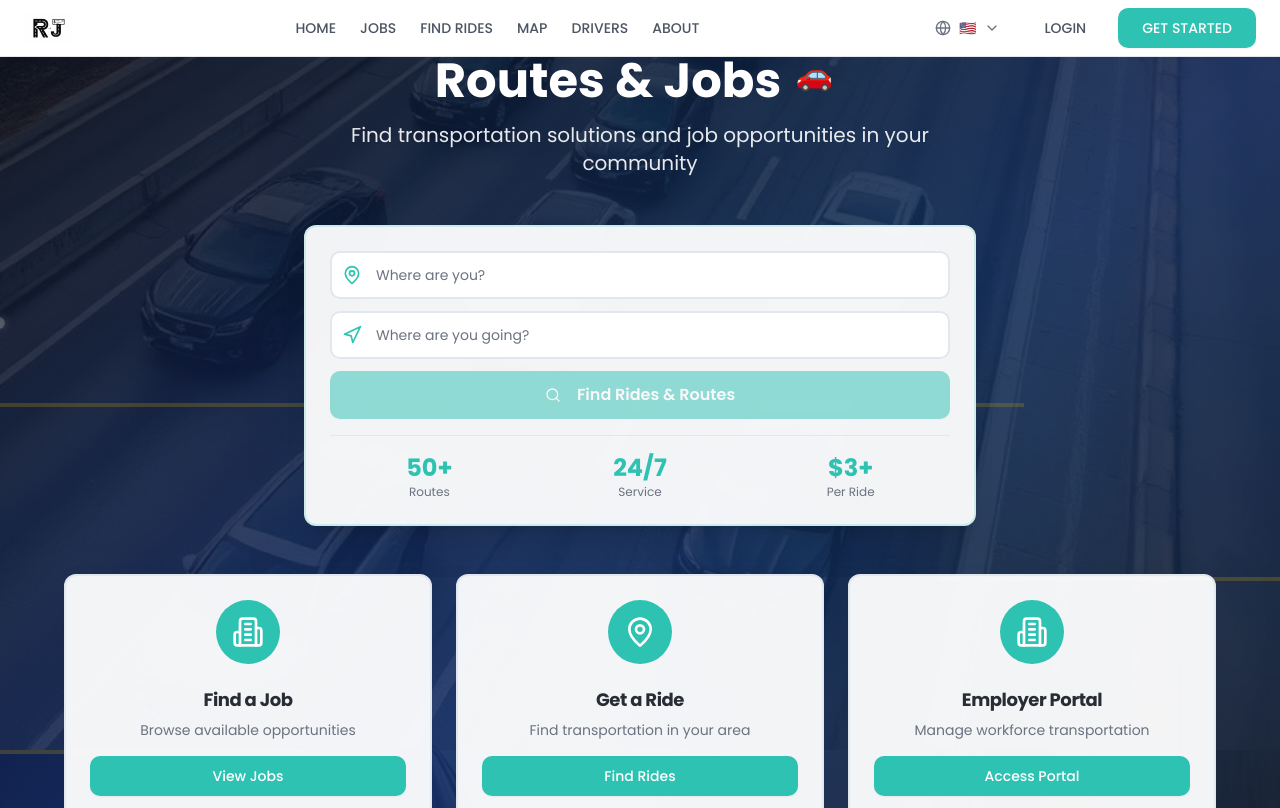
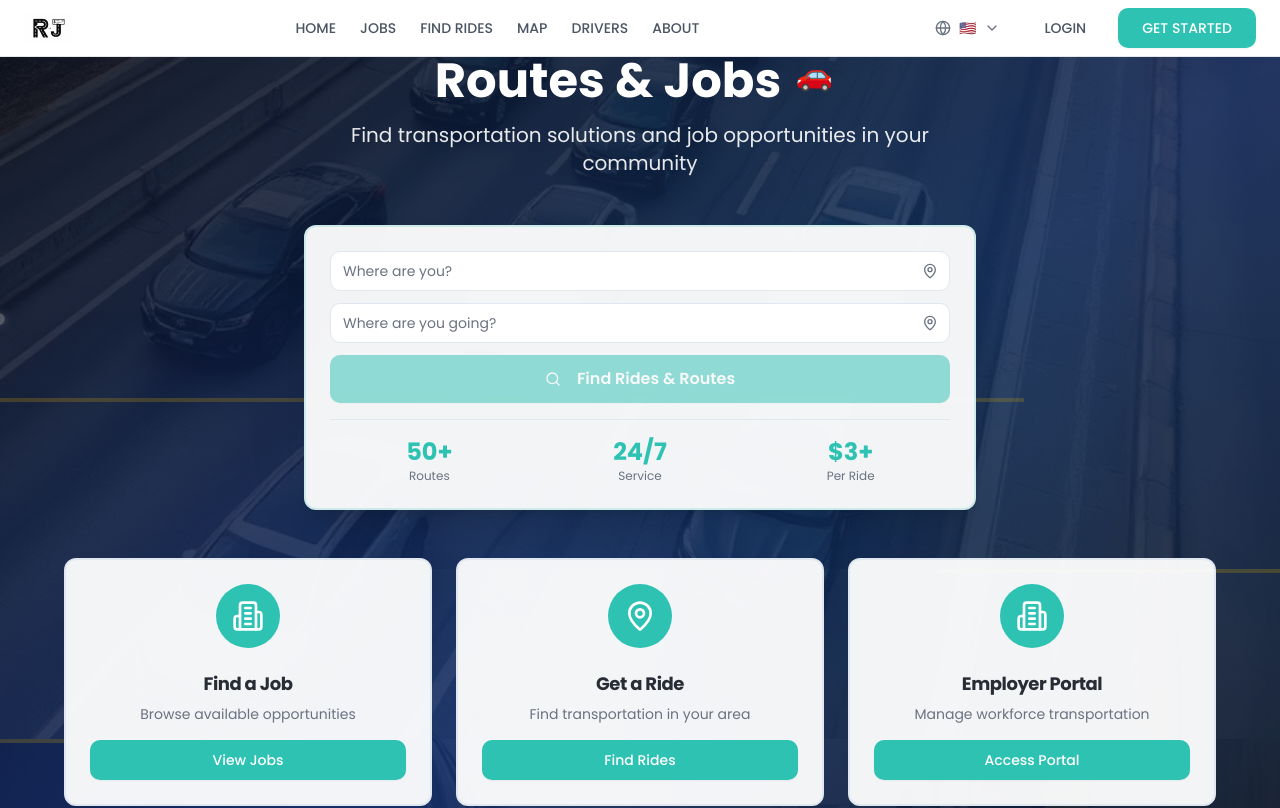
Before and after one commit to Routes-Jobs/routesandjobsapp, a React (Vite) app: page / in a window 1280 px wide. Shown: the top 808 px of the page. Built offline with nearby package versions, Linux system fonts and the light colour scheme.

Commit message:
Add address autocomplete to Memphis

```diff
--- a/src/components/RideBookingWidget.tsx
+++ b/src/components/RideBookingWidget.tsx
@@ -1,9 +1,9 @@
 import { useState, useEffect } from "react";
 import { Card, CardContent } from "@/components/ui/card";
-import { Input } from "@/components/ui/input";
 import { Button } from "@/components/ui/button";
 import { MapPin, Navigation, Search, Clock, Route } from "lucide-react";
 import MapView from "@/components/MapView";
+import AddressAutocomplete from "@/components/ui/address-autocomplete";
 
 interface RideBookingWidgetProps {
   onSearchRide: (pickup: string, destination: string) => void;
@@ -115,32 +115,22 @@ const RideBookingWidget = ({ onSearchRide }: RideBookingWidgetProps) => {
       <CardContent className="p-6 space-y-4">
         <div className="space-y-3">
           {/* Pickup Location */}
-          <div className="relative">
-            <div className="absolute left-3 top-1/2 -translate-y-1/2 text-primary">
-              <MapPin className="w-5 h-5" />
-            </div>
-            <Input
-              type="text"
-              placeholder="Where are you?"
-              value={pickupLocation}
-              onChange={(e) => setPickupLocation(e.target.value)}
-              className="pl-11 h-12 text-base bg-background border-2 focus:border-primary"
-            />
-          </div>
+          <AddressAutocomplete
+            value={pickupLocation}
+            onChange={setPickupLocation}
+            placeholder="Where are you?"
+            restrictToCity="Memphis"
+            restrictToState="Tennessee"
+          />
 
           {/* Destination */}
-          <div className="relative">
-            <div className="absolute left-3 top-1/2 -translate-y-1/2 text-accent">
-              <Navigation className="w-5 h-5" />
-            </div>
-            <Input
-              type="text"
-              placeholder="Where are you going?"
-              value={destination}
-              onChange={(e) => setDestination(e.target.value)}
-              className="pl-11 h-12 text-base bg-background border-2 focus:border-accent"
-            />
-          </div>
+          <AddressAutocomplete
+            value={destination}
+            onChange={setDestination}
+            placeholder="Where are you going?"
+            restrictToCity="Memphis"
+            restrictToState="Tennessee"
+          />
 
           {/* Search Button */}
           <Button
```
